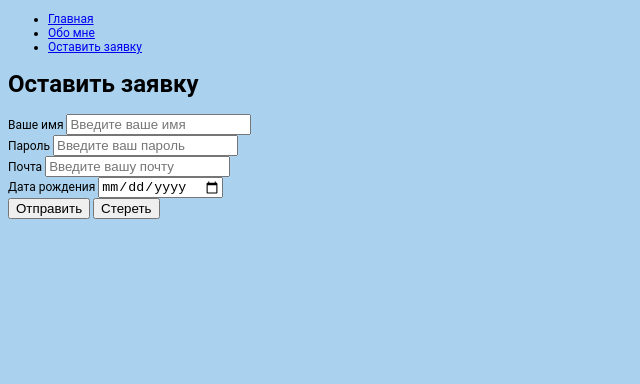
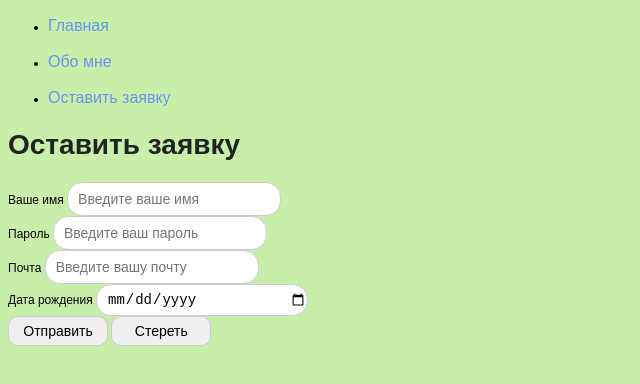
Before and after one commit to nvk13sam/HTML, a plain HTML site: page application.html in a window 1280 px wide. Shown: the whole page, without its empty margins (0-640 px from the left). Drawn offline with Linux system fonts and the light colour scheme.

Commit message:
add style.css

```diff
--- a/application.html
+++ b/application.html
@@ -9,20 +9,33 @@
     <link rel="stylesheet" href="style.css">
 </head>
 
-<body>
+<body class="main">
     <ul>
-        <li><a href="index.html"> Главная</a></li>
-        <li><a href="info/about.html"> Обо мне</a></li>
         <li>
-            <a href="application.html"> Оставить заявку</a>
+            <a href="index.html">
+                <p class="menu">Главная</p>
+            </a>
+        </li>
+        <li>
+            <a href="info/about.html">
+                <p class="menu">Обо мне</p>
+            </a>
+        </li>
+        <li>
+            <a href="application.html">
+                <p class="menu">Оставить заявку</p>
+            </a>
         </li>
 
     </ul>
     <form action="#">
-        <h1>Оставить заявку</h1>
-        Ваше имя <input type="text" placeholder="Введите ваше имя"><br> Пароль <input type="password" placeholder="Введите ваш пароль"><br> Почта <input type="email" placeholder="Введите вашу почту"><br> Дата рождения <input type="date"><br>
-        <button type="submit">Отправить</button>
-        <button type="reset">Стереть</button>
+        <h1 class="head">Оставить заявку</h1>
+        Ваше имя
+        <input type="text" placeholder="Введите ваше имя" class="fild" autofocus required pattern="\S+[A-яа-а]"><br> Пароль <input type="password" placeholder="Введите ваш пароль" class="fild"><br> Почта <input type="email" placeholder="Введите вашу почту"
+            class="fild"><br> Дата рождения
+        <input type="date" class="fild"><br>
+        <button class="but" type="submit">Отправить</button>
+        <button class="but" type="reset">Стереть</button>
     </form>
 </body>
 
--- a/style.css
+++ b/style.css
@@ -8,7 +8,30 @@ html {
     /* px значит 'пиксели': базовый шрифт будет 10 пикселей в
 высоту */
     font-family: 'Roboto', sans-serif;
-    background-color: #aad2ef;
+    background-color: #c8efaa;
+}
+
+.main {
+    font-family: sans-serif;
+}
+
+.head {
+    color: #222222;
+    font-size: 28px;
+    line-height: 36px;
+    font-weight: bold;
+}
+
+.head2 {
+    color: coral;
+    font-style: normal;
+    font-weight: 700;
+    font-size: 36px;
+    line-height: 80px;
+}
+
+a {
+    text-decoration: none;
 }
 
 .fa-brands,
@@ -19,11 +42,51 @@ html {
     color: chartreuse
 }
 
+.imag1 {
+    border-radius: 30px;
+    width: 300px;
+    display: block;
+    margin: auto;
+}
+
+.decs {
+    font-style: normal;
+    font-weight: 300;
+    font-size: 18px;
+    line-height: 30px;
+    color: #7D7987;
+}
+
 
 /* .fa-vk {
     color: blue;
     background-color: brown;
 } */
+
+.menu {
+    color: cornflowerblue;
+    font-size: 16px;
+    line-height: 20px;
+}
+
+.fild {
+    width: 200px;
+    height: 30px;
+    outline: none;
+    border: 1px solid #ccc;
+    border-radius: 15px;
+    font-size: 14px;
+    line-height: 30px;
+    padding-left: 10px;
+}
+
+.but {
+    width: 100px;
+    height: 30px;
+    font-size: 14px;
+    border: 1px solid #ccc;
+    border-radius: 10px;
+}
 
 .fa-whatsapp {
     color: yellow;
```
Also changed, not shown: index.html (+26 -12 lines), info/about.html (+23 -11 lines).
